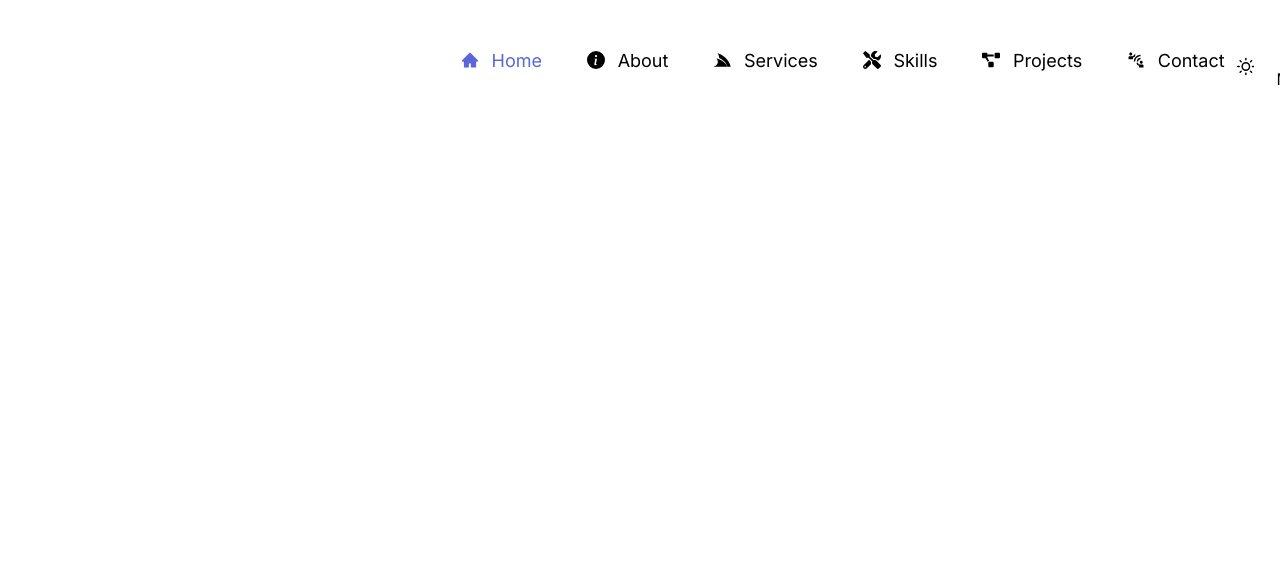
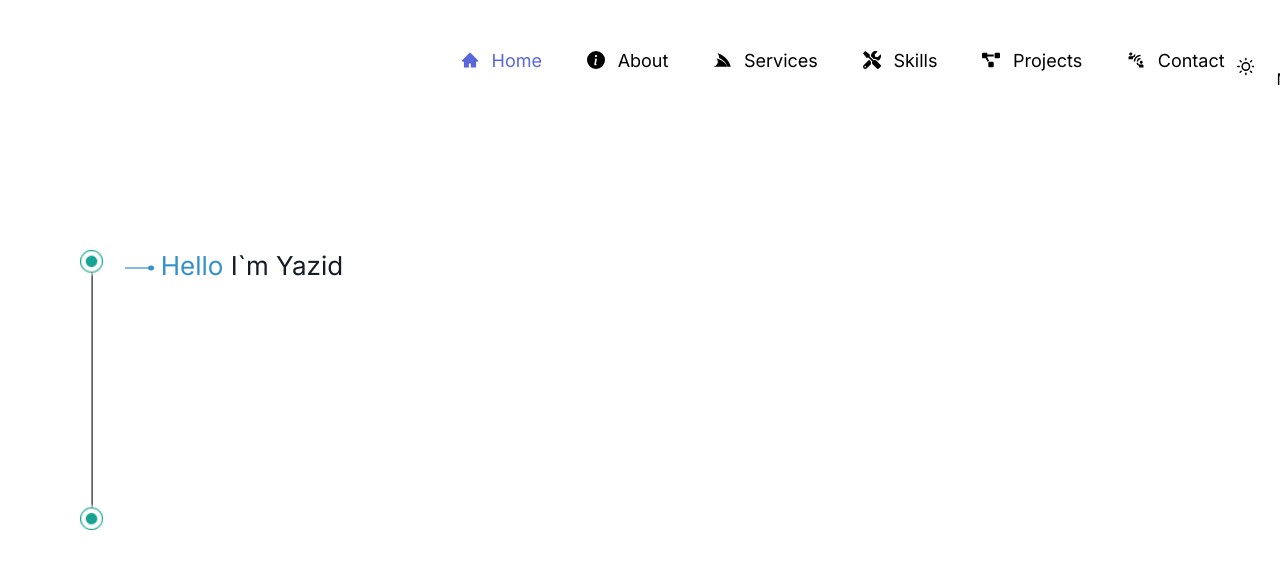
Before and after one commit to yazidtajudeen/My-Portfolio-Website, a React (Vite) app: page / in a window 1280 px wide. Shown: the top 568 px of the page. Built offline with nearby package versions, Linux system fonts and the light colour scheme.

Commit message:
About Section

```diff
--- a/package.json
+++ b/package.json
@@ -11,6 +11,7 @@
   },
   "dependencies": {
     "@tailwindcss/vite": "^4.0.4",
+    "gsap": "^3.12.7",
     "react": "^19.0.0",
     "react-dom": "^19.0.0",
     "react-icons": "^5.4.0",
@@ -21,7 +22,7 @@
     "@eslint/js": "^9.19.0",
     "@types/react": "^19.0.8",
     "@types/react-dom": "^19.0.3",
-    "@vitejs/plugin-react": "^4.3.4",
+    "@vitejs/plugin-react": "^1.3.2",
     "eslint": "^9.19.0",
     "eslint-plugin-react-hooks": "^5.0.0",
     "eslint-plugin-react-refresh": "^0.4.18",
--- a/src/App.tsx
+++ b/src/App.tsx
@@ -1,6 +1,8 @@
 import './index.css'
 import Header from './components/Navbar/Header';
 import { ThemeProvider, useTheme } from "./theme/ThemeContext";
+import About from './components/content/About/About';
+
 
 
 function App() {
@@ -17,6 +19,7 @@ function ThemedApp() {
   return (
     <div style={{ backgroundColor: isDarkMode ? '#090A15' : '#ffff', minHeight: '100vh' }}>
       <Header />
+      <About/>
     </div>
   )
 }
--- /dev/null
+++ b/src/components/content/About/About.tsx
@@ -0,0 +1,10 @@
+import Intro from "./Intro";
+
+export default function About() {
+    return (
+        <div>
+                 <Intro />
+         </div>
+
+    );
+}
--- /dev/null
+++ b/src/components/content/About/Intro.tsx
@@ -0,0 +1,44 @@
+import { useContext } from 'react';
+import sider from '../../../assets/sider.png';
+import forImage from '../../../assets/for.png';
+import { ThemeContext } from '../../../theme/ThemeContext';
+
+export default function Intro() {
+    const themeContext = useContext(ThemeContext);
+
+    if (!themeContext) {
+        throw new Error("Intro must be used within a ThemeProvider");
+    }
+
+    const { isDarkMode } = themeContext;
+
+    const siderStyle = {
+        height: '35vh',
+    }
+
+    const textColor = isDarkMode ? '#ffff' : '#161B27';
+    const helloColor = '#3690CC';
+
+    return (
+        <div>
+            <section className='main' style={{display:'flex'}}>
+            <div style={{marginTop:'8em',marginLeft:'5em'}}>
+              <img src={sider} alt="sider icon" style={siderStyle} />
+                </div>
+                <div className='' style={{marginTop:'8.2em'}}>
+                    <img src={forImage} alt="icon" style={{marginLeft:'18px'}}/>
+                </div>
+                <div style={{width:"200px"}}>
+                    <p style={{ marginTop:'4.8em',marginLeft:'3px', fontSize:'26px' }}>
+                        <span style={{ color: helloColor }}>Hello</span> <span style={{ color: textColor }}>I`m Yazid</span>
+                    </p>
+                </div>
+                <div className='user-image' style={{}}>
+
+                </div>
+            </section>
+        </div>
+
+
+    );
+}
--- /dev/null
+++ b/src/components/content/About/Profile.tsx
@@ -0,0 +1,9 @@
+export default function Profile() {
+    return (
+        <div>
+            <div className="bg-[#16A394] h-538">
+
+            </div>
+        </div>
+    );
+}
--- a/src/theme/ThemeContext.tsx
+++ b/src/theme/ThemeContext.tsx
@@ -1,5 +1,5 @@
 import React, { createContext, useContext, useState, useEffect, ReactNode } from 'react';
-import './colors';
+
 
 interface ThemeContextType {
     isDarkMode: boolean;
@@ -10,7 +10,7 @@ interface ThemeProviderProps {
     children: ReactNode;
 }
 
-const ThemeContext = createContext<ThemeContextType | undefined>(undefined);
+export const ThemeContext = createContext<ThemeContextType | undefined>(undefined);
 
 export const ThemeProvider: React.FC<ThemeProviderProps> = ({ children }) => {
     const [isDarkMode, setIsDarkMode] = useState(() => {
--- a/src/theme/colors.js
+++ /dev/null
@@ -1,8 +0,0 @@
-export class AppColors {
-    static darkBg = '#090A15';
-    static primaryBlue = '#5967D8';
-    static teal = '#16A394';
-    static darkBlueGray = '#161B27';
-    static skyBlue = '#4381D1';
-    static navyBlue = '#2B2E7B';
-}
```
Also changed, not shown: src/assets/for.png (added), 1 other file (tests, documents, lock files or other folders).
